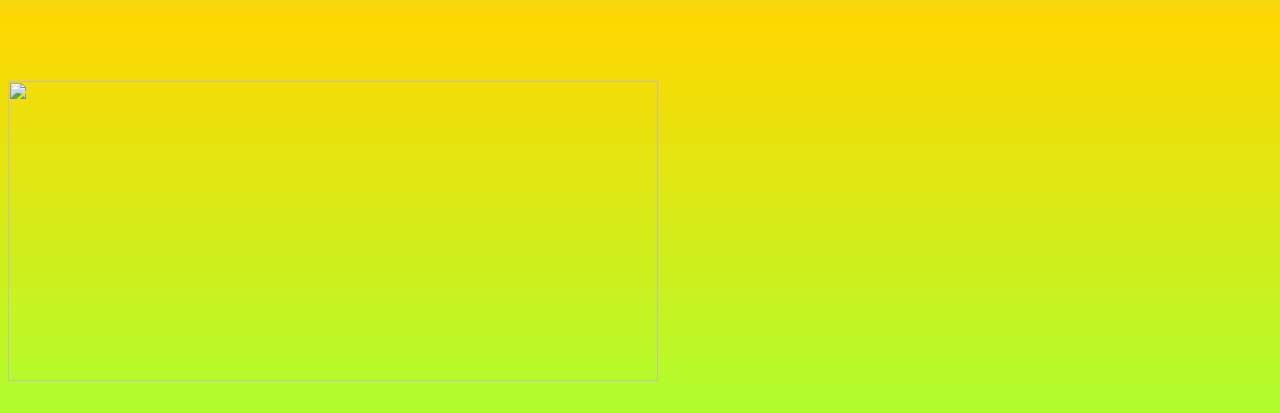
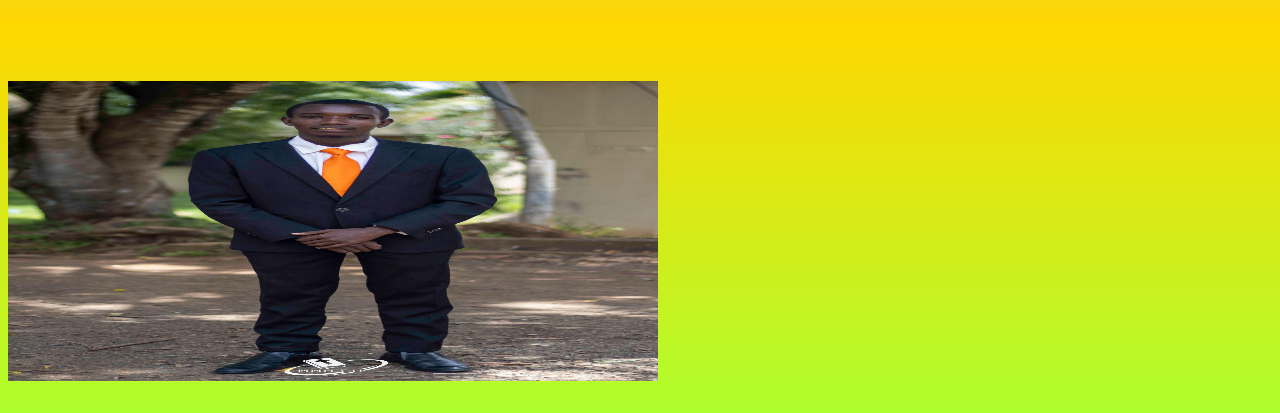
Before and after one commit to Churchil498/myportofollio, a plain HTML site: page index.html in a window 1280 px wide. Shown: the part 376-789 px from the top of the page. Drawn offline with Linux system fonts and the light colour scheme.

Commit message:
Update index.html

```diff
--- a/index.html
+++ b/index.html
@@ -12,7 +12,7 @@
 
 	<h1 style="color: blue;">About Me</h1>
 	<br><br>
-	<img src="./IMG_9857.JPG" width="650PX" height="300PX">
+	<img src="abel.jpg" width="650PX" height="300PX">
 	<p id="P1"> My name is Churchill Abel a student at IYF Free Weekend Academy.Am currently pursuing my degree course<br> at Multimedia University of kenya in Nairobi.I always find interest in the area of Computer Algorithm and Cyber Security.</p>
 
 	<h1 id="C1">CV</h1>
```
